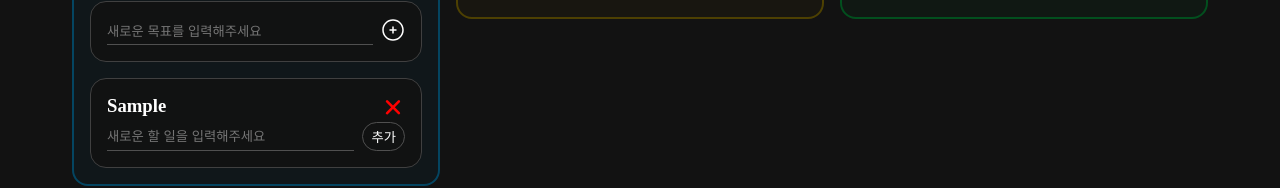
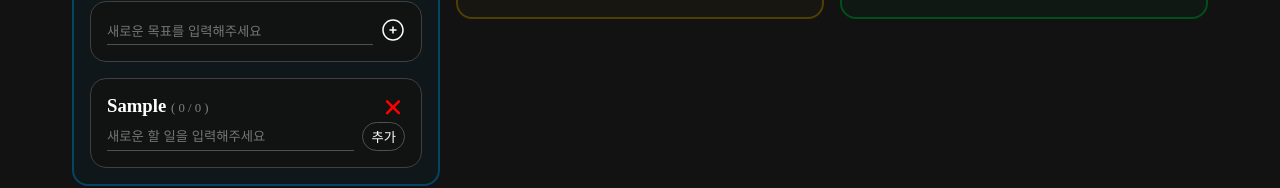
Before and after one commit to psst54/react-todo-20th, a React (Create React App) app: page / in a window 1280 px wide. Both pictures are taken after typing "Sample" into the empty fields and a click on the button 393 px from the left and 236 px from the top of the page. Shown: the part 205-393 px from the top of the page. Built offline with nearby package versions, Linux system fonts and the light colour scheme.

Commit message:
feat: add task counter

```diff
--- a/src/components/Subject/index.js
+++ b/src/components/Subject/index.js
@@ -1,6 +1,6 @@
 import DeleteIcon from 'assets/DeleteIcon';
-import { Container, Header, Title } from './styles';
 import TaskList from 'components/TaskList';
+import { Container, Header, TaskCount } from './styles';
 
 export default function Subject({ subject, deleteSubject, taskHooks }) {
   function onDelete() {
@@ -10,10 +10,18 @@ export default function Subject({ subject, deleteSubject, taskHooks }) {
     deleteSubject(subject.id);
   }
 
+  const doneTaskCount = subject.taskList.filter(
+    (subject) => subject.isCompleted
+  ).length;
+  const totalTaskCount = subject.taskList.length;
+
   return (
     <Container>
       <Header>
-        <Title>{subject.title}</Title>
+        <h3>
+          {subject.title}{' '}
+          <TaskCount>{`( ${doneTaskCount} / ${totalTaskCount} )`}</TaskCount>
+        </h3>
 
         <button onClick={onDelete}>
           <DeleteIcon />
--- a/src/components/Subject/styles.js
+++ b/src/components/Subject/styles.js
@@ -15,4 +15,8 @@ export const Header = styled.header`
   justify-content: space-between;
 `;
 
-export const Title = styled.h3``;
+export const TaskCount = styled.span`
+  color: ${COLORS.TEXT.DARK};
+  font-weight: 100;
+  font-size: 0.8rem;
+`;
--- a/src/styles/constants.js
+++ b/src/styles/constants.js
@@ -1,8 +1,9 @@
 export const COLORS = {
   TEXT: {
     STANDARD: '#ffffff',
+    DARK: '#808080',
+    VERY_DARK: '#000000',
     DANGER: '#ff0000',
-    DARK: '#000000',
   },
 
   BACKGROUND: {
```
